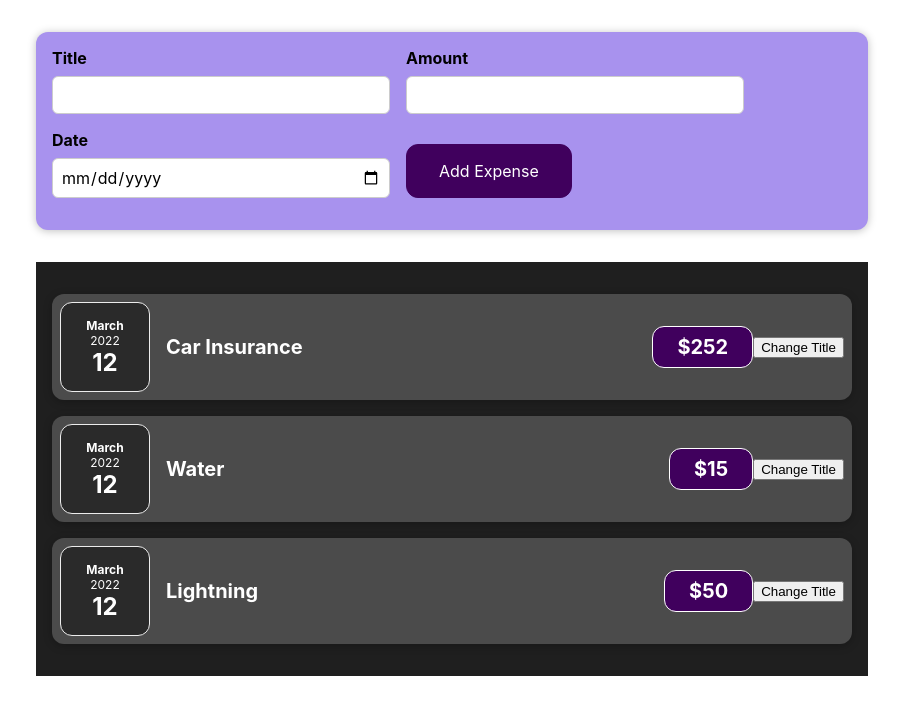
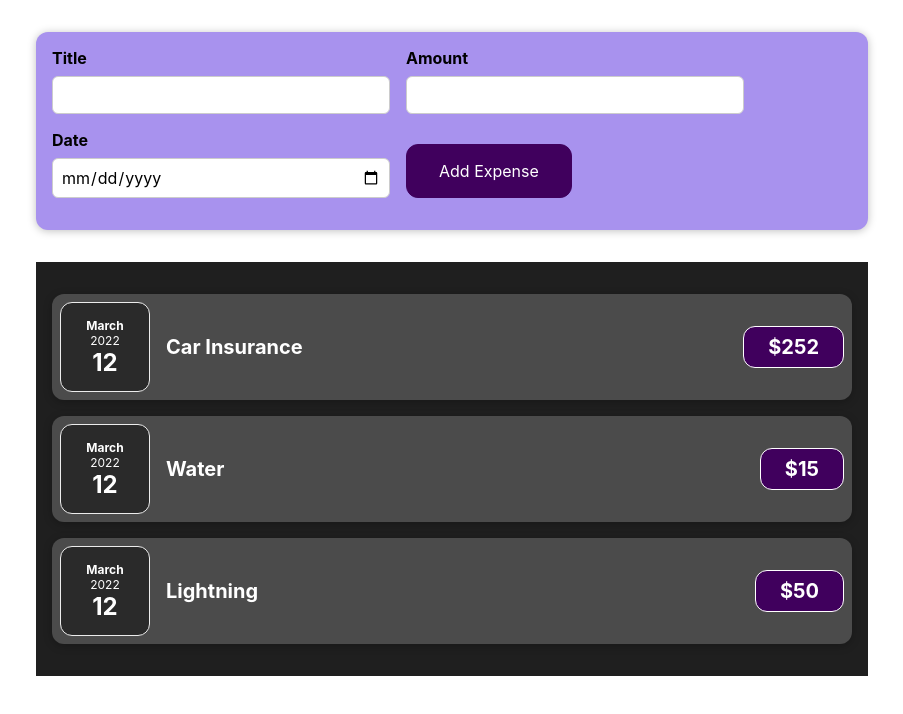
Before and after one commit to redizogolli/ReactTutorial, a React (Create React App) app: page / in a window 1280 px wide. Shown: the top 714 px of the page, without its empty margins (188-1091 px from the left). Built offline with nearby package versions, Linux system fonts and the light colour scheme.

Commit message:
Chapter4 Finished

```diff
--- a/src/components/Expenses/ExpenseItem.js
+++ b/src/components/Expenses/ExpenseItem.js
@@ -1,23 +1,16 @@
 import "./ExpenseItem.css";
 import ExpenseDate from "./ExpenseDate";
 import Card from "../UI/Card";
-import React, {useState} from "react";
 
 const ExpenseItem = (props) => {
-
-  const [title, setTitle] = useState(props.title);
-  const clickHandler = ()=>{
-    setTitle('Hello');
-  }
 
   return (
     <Card className='expense-item'>
       <ExpenseDate date={props.date} />
       <div className="expense-item__description">
-        <h2>{title}</h2>
+        <h2>{props.title}</h2>
         <div className="expense-item__price">${props.amount}</div>
       </div>
-      <button onClick={clickHandler}>Change Title</button>
     </Card>
   );
 }
```
